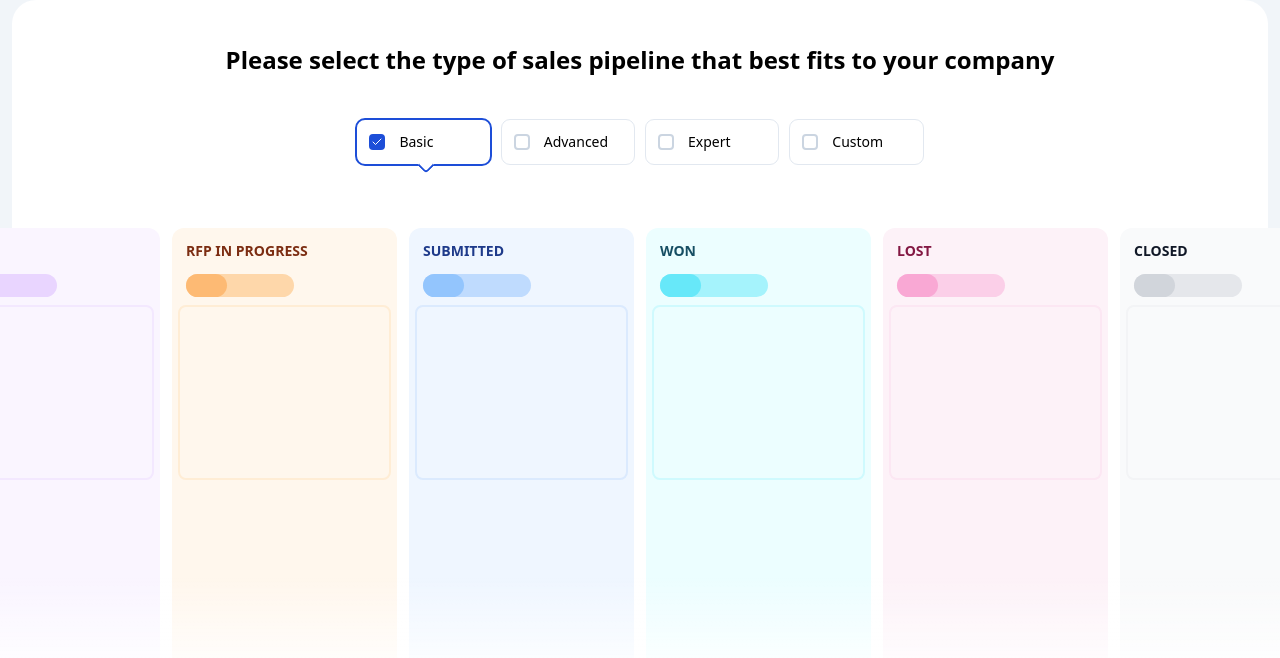
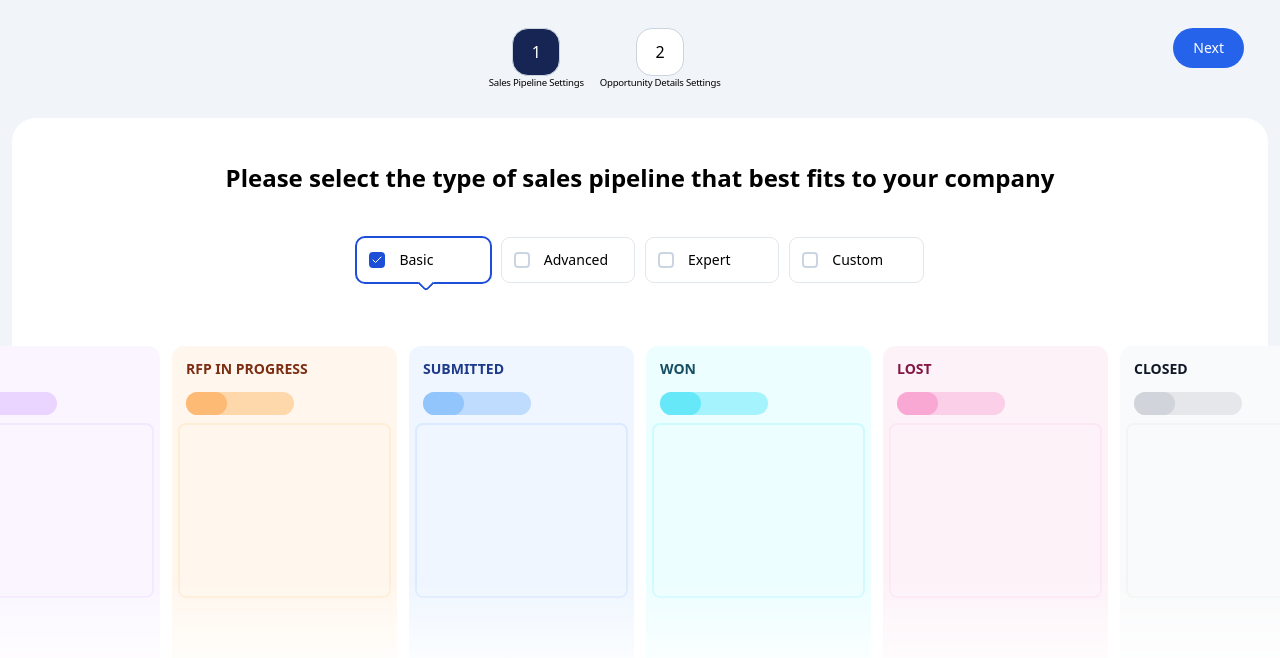
Before and after one commit to v1nidev/pipelines, a React (Vite) app: page / in a window 1280 px wide. Shown: the top 658 px of the page. Built offline with nearby package versions, Linux system fonts and the light colour scheme.

Commit message:
Create header layout

```diff
--- a/src/App.tsx
+++ b/src/App.tsx
@@ -1,6 +1,7 @@
 import { useState } from "react";
 import { Checkbox } from "./shared/Checkbox";
 import { Column } from "./Column";
+import { Header } from "./Header";
 
 const filters = ["Basic", "Advanced", "Expert", "Custom"] as const;
 
@@ -63,6 +64,7 @@ function App() {
 
   return (
     <div className="flex flex-col px-3 h-screen bg-slate-100">
+      <Header />
       <main className="flex pt-11 flex-col grow items-center rounded-t-3xl bg-white">
         <fieldset className="flex flex-col items-center w-full">
           <legend className="text-2xl font-semibold text-center">
--- /dev/null
+++ b/src/Header.tsx
@@ -0,0 +1,25 @@
+import { StepButton } from "./shared/StepButton";
+import { TRANSACTION_CLASSES } from "./shared/global-stiles";
+
+function Header() {
+  return (
+    <header className="flex py-7 px-6 justify-between">
+      <div className=""></div>
+      <div className="flex gap-4">
+        <StepButton isSelected={true} number={1}>
+          Sales Pipeline Settings
+        </StepButton>
+        <StepButton number={2}>Opportunity Details Settings</StepButton>
+      </div>
+      <div>
+        <button
+          className={`px-5 py-2.5 bg-blue-600 hover:bg-blue-700 text-white rounded-3xl text-sm font-medium ${TRANSACTION_CLASSES}`}
+        >
+          Next
+        </button>
+      </div>
+    </header>
+  );
+}
+
+export { Header };
--- a/src/shared/Checkbox.tsx
+++ b/src/shared/Checkbox.tsx
@@ -1,4 +1,5 @@
 import { InputHTMLAttributes } from "react";
+import { TRANSACTION_CLASSES } from "./global-stiles";
 
 interface CheckboxProps
   extends Omit<
@@ -11,7 +12,6 @@ interface CheckboxProps
   onChange?: (isChecked: boolean) => void;
 }
 
-const TRANSACTION_CLASSES = "transition-colors ease-in-out duration-300";
 const ARROW_CLASSES = `
   after:ml-0.5 after:text-red-500 after:h-3 after:w-3 after:bg-white
   after:border-r-2 after:border-b-2 after:border-blue-700 after:rounded-br
--- /dev/null
+++ b/src/shared/StepButton.tsx
@@ -0,0 +1,26 @@
+import { ReactNode } from "react";
+
+interface StepButtonProps {
+  children: ReactNode;
+  number: number;
+  isSelected?: boolean;
+}
+
+function StepButton({ number, children, isSelected = false }: StepButtonProps) {
+  return (
+    <button className="flex flex-col items-center">
+      <div
+        className={`
+          flex items-center justify-center border border-slate-300 rounded-2xl w-12 h-12
+          leading-none
+          ${isSelected ? "text-white bg-blue-950" : "bg-white"}
+        `}
+      >
+        {number}
+      </div>
+      <span className="text-2xs tracking-tight">{children}</span>
+    </button>
+  );
+}
+
+export { StepButton };
--- /dev/null
+++ b/src/shared/global-stiles.ts
@@ -0,0 +1 @@
+export const TRANSACTION_CLASSES = "transition-colors ease-in-out duration-300";
--- a/tailwind.config.js
+++ b/tailwind.config.js
@@ -5,7 +5,11 @@ export default {
     "./src/**/*.{js,ts,jsx,tsx}",
   ],
   theme: {
-    extend: {},
+    extend: {
+      fontSize: {
+        '2xs': '0.6rem',
+      }
+    },
   },
   plugins: [],
   safelist: [
```
